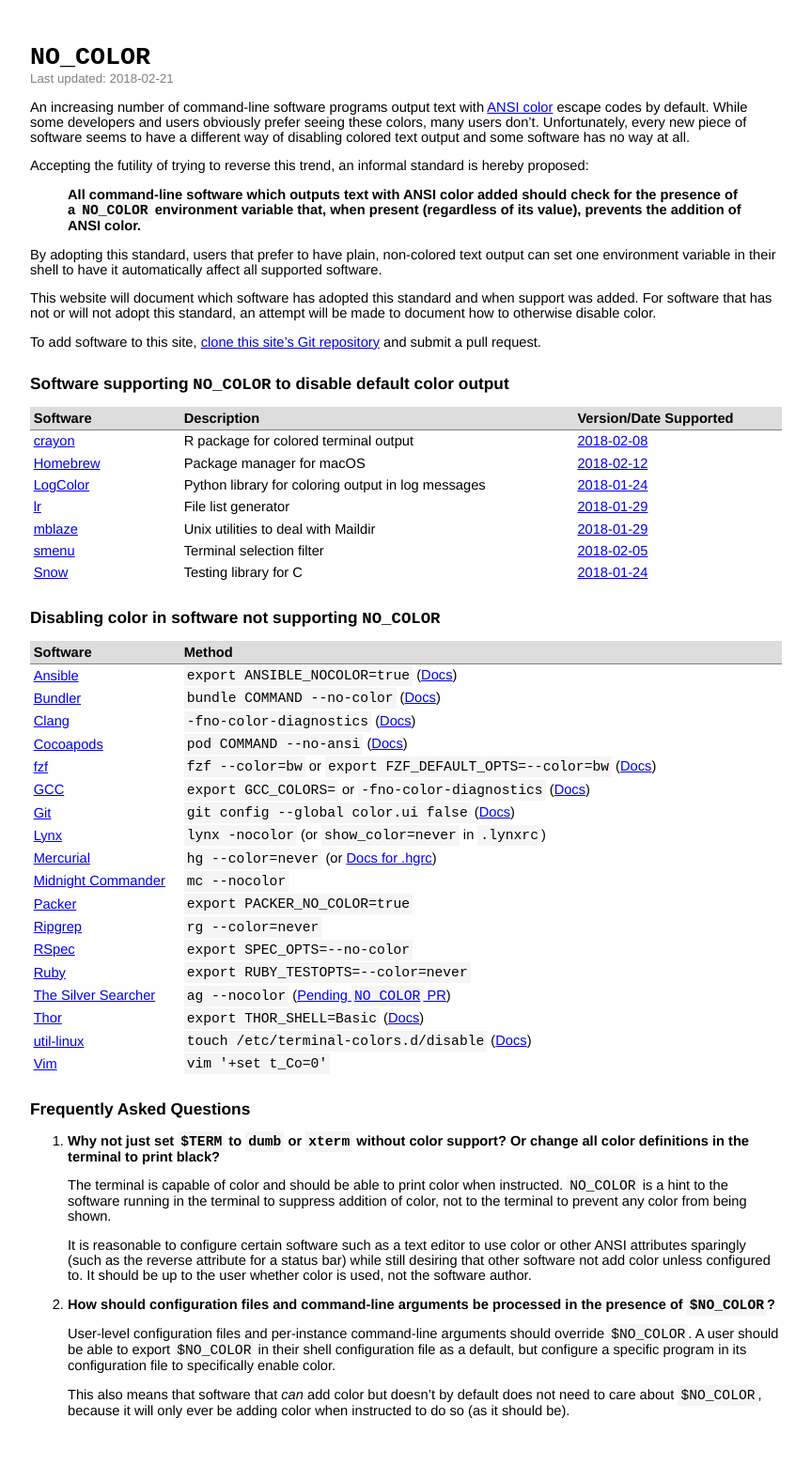
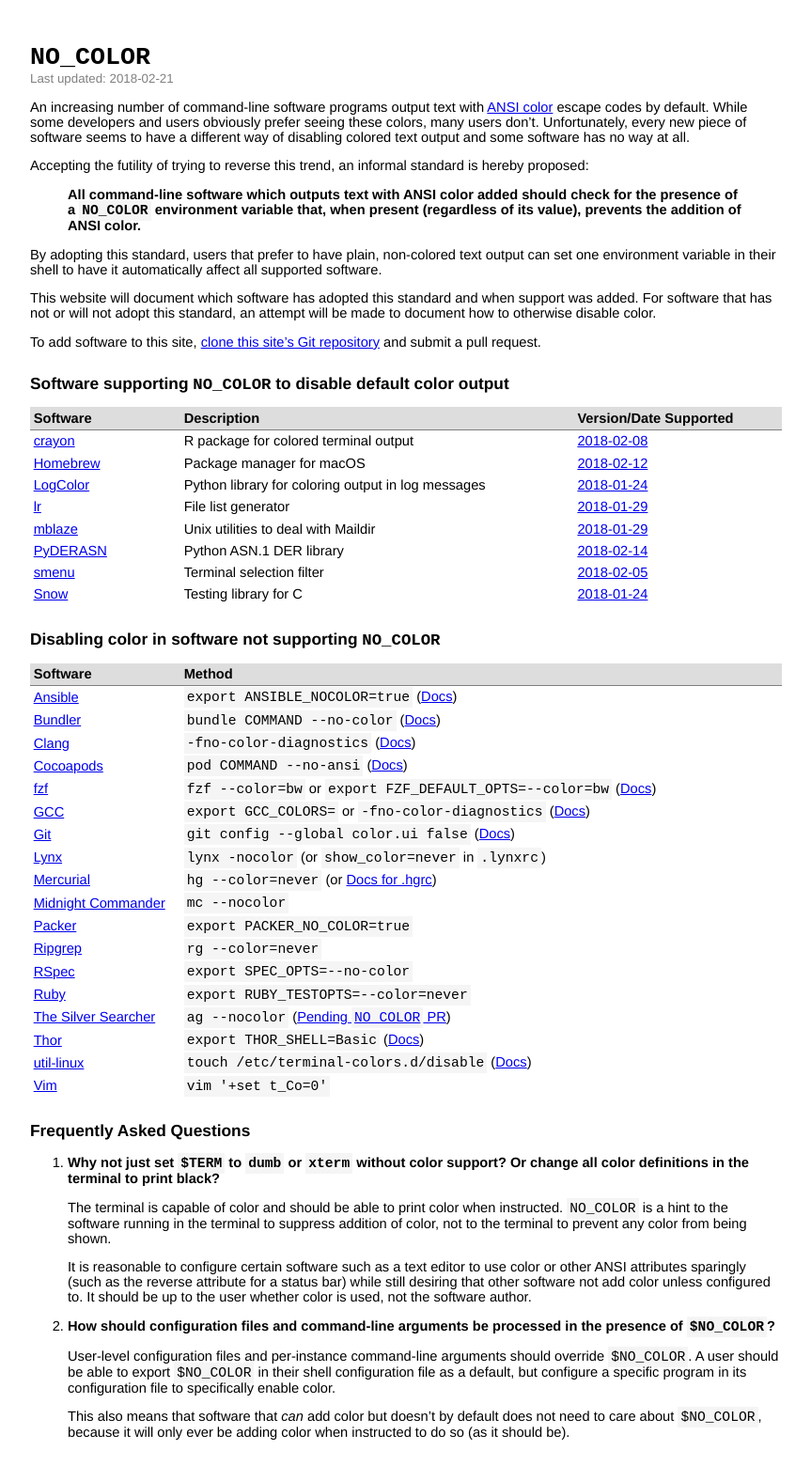
Before and after one commit to jcs/no_color, a Jekyll site: the page built from index.md, in a window 1280 px wide. Shown: the whole page at 94% size, without its empty margins (208-1071 px from the left). Built offline with Jekyll 4.4.1, drawn with Linux system fonts in a browser that asks for light colours; our own code applies the rules of GitHub Pages for plain Markdown files; before the commit the page ends 1553 px from its top, so only the background shows below that.

Commit message:
PyDERASN respects NO_COLOR in pretty printing

```diff
--- a/index.md
+++ b/index.md
@@ -42,6 +42,7 @@ and submit a pull request.
 | [LogColor](https://github.com/induane/logcolor) | Python library for coloring output in log messages | [2018-01-24](https://github.com/induane/logcolor/commit/0092b0af2a1506eee2b0ca028b1cf51f78fc91fa) |
 | [lr](https://github.com/chneukirchen/lr) | File list generator | [2018-01-29](https://github.com/chneukirchen/lr/commit/8f0ac7c8abb4e0830d6cf72bbbd5f38c44b4266d) |
 | [mblaze](https://github.com/chneukirchen/mblaze) | Unix utilities to deal with Maildir | [2018-01-29](https://github.com/chneukirchen/mblaze/commit/4014f03afe6d624ba1c6bdde6551b4996ba31fe5) |
+| [PyDERASN](http://pyderasn.cypherpunks.ru/) | Python ASN.1 DER library | [2018-02-14](https://git.cypherpunks.ru/cgit.cgi/pyderasn.git/commit/?id=54876436a23f14951f2e6353e9072c9a098b35b4) |
 | [smenu](https://github.com/p-gen/smenu) | Terminal selection filter | [2018-02-05](https://github.com/p-gen/smenu/commit/70d3ee5a328230dff3b744b2f0ca7ef20ecb530e) |
 | [Snow](https://github.com/mortie/snow) | Testing library for C | [2018-01-24](https://github.com/mortie/snow/commit/aadbbd375e03ec6000e23d817d2bd722b417296f) |
 {: rules="groups"}
```
